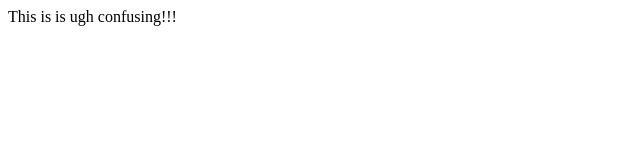
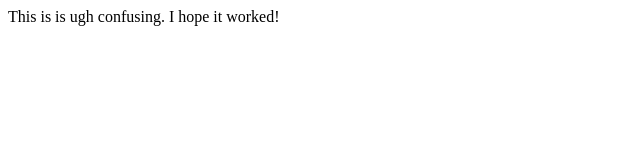
Before and after one commit to Echo090/jeromesgacal-2023, a website: page public/index.html in a window 1280 px wide. Shown: the whole page, without its empty margins (0-640 px from the left). Drawn offline with Linux system fonts and the light colour scheme; some packages are replaced by stand-ins of ours.

Commit message:
i hope this works

```diff
--- a/public/index.html
+++ b/public/index.html
@@ -26,6 +26,6 @@
 
   </head>
   <body>
-    This is is ugh confusing!!!
+    This is is ugh confusing. I hope it worked!
     </body>
 </html>
```
Also changed, not shown: .github/workflows/firebase-hosting-merge.yml (added), .github/workflows/firebase-hosting-pull-request.yml (added).
